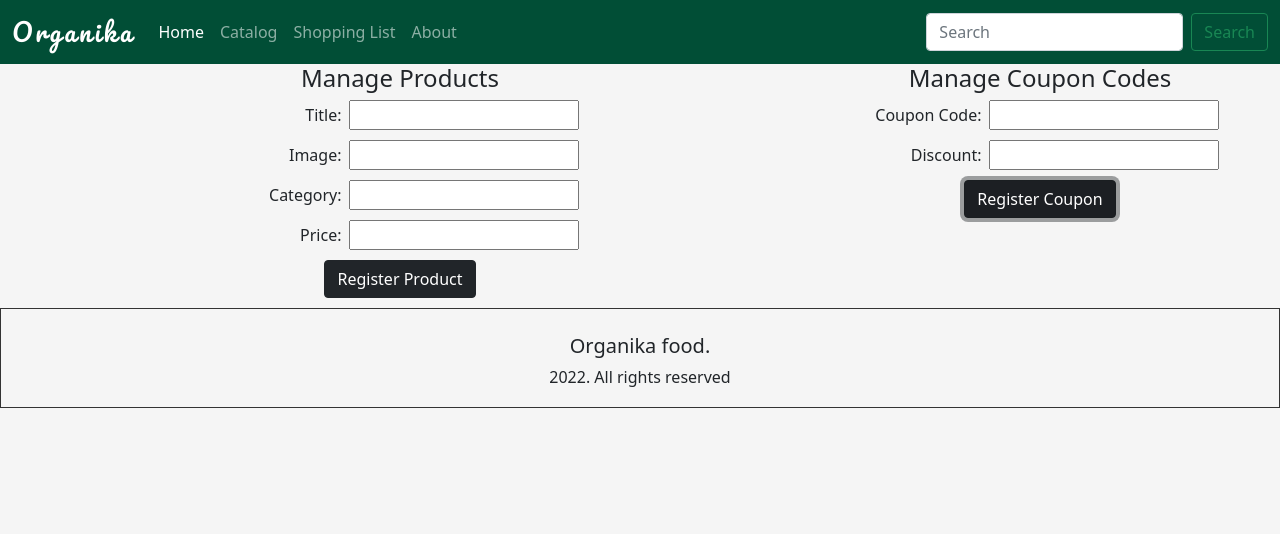
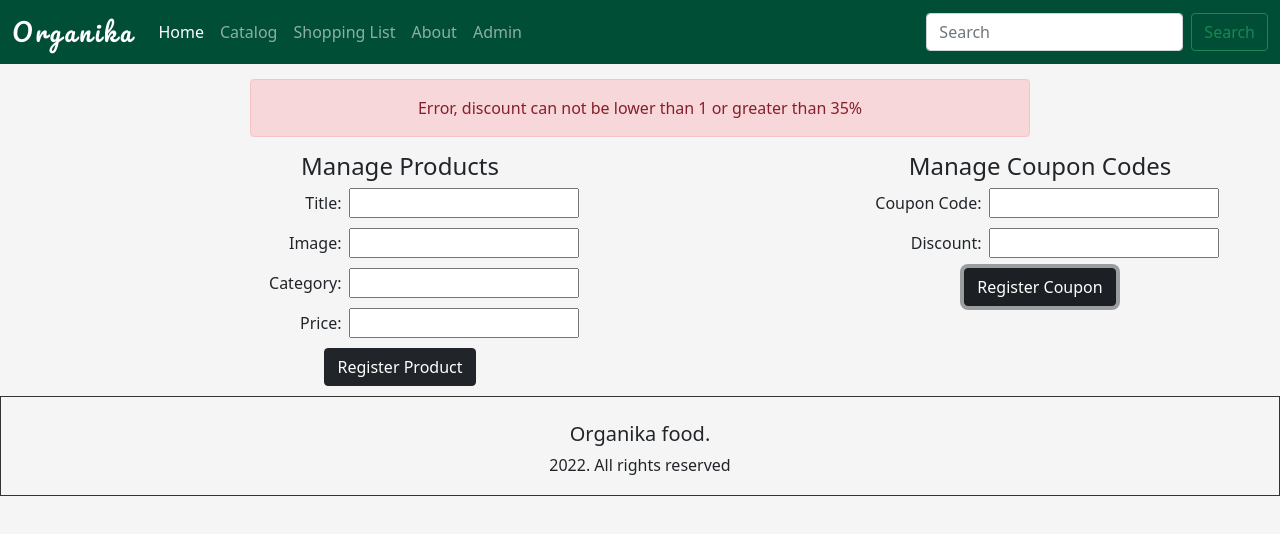
Before and after one commit to drinzunza/OnlineStorefrontend_Ch27, a React (Create React App) app: page /admin in a window 1280 px wide. Both pictures are taken after a click on the button "Register Coupon". Shown: the top 534 px of the page. Built offline with nearby package versions, Linux system fonts and the light colour scheme.

Commit message:
End of 109 #2

```diff
--- a/src/components/admin.css
+++ b/src/components/admin.css
@@ -24,3 +24,7 @@
 .my-control input {
   width: 230px;
 }
+
+.admin-page .alert {
+  margin: 15px 250px;
+}
--- a/src/components/admin.jsx
+++ b/src/components/admin.jsx
@@ -4,6 +4,8 @@ import { useState } from "react";
 const Admin = () => {
   const [product, setProduct] = useState({});
   const [coupon, setCoupon] = useState({});
+  const [errorVisible, setErrorVisible] = useState(false);
+  const [errorMessage, setErrorMessage] = useState("");
 
   const handleTextChange = (e) => {
     let copy = { ...product };
@@ -19,20 +21,25 @@ const Admin = () => {
     setCoupon(copy);
   };
 
+  const showError = (text) => {
+    setErrorMessage(text);
+    setErrorVisible(true);
+  };
+
   const handleSaveProduct = () => {
     // validations
     if (product.title.length < 5) {
-      alert("Error, Title should have at least 5 chars");
+      showError("Error, Title should have at least 5 chars");
       return;
     }
 
     if (!product.image) {
-      alert("Error, Image can not be empty");
+      showError("Error, Image can not be empty");
       return;
     }
 
     if (!product.category) {
-      alert("Error, Category can not be empty");
+      showError("Error, Category can not be empty");
       return;
     }
 
@@ -40,10 +47,11 @@ const Admin = () => {
     savedProduct.price = parseFloat(product.price);
 
     if (!savedProduct.price || savedProduct.price < 1) {
-      alert("Error, Price should be greater than $1");
+      showError("Error, Price should be greater than $1");
       return;
     }
 
+    setErrorVisible(false);
     // send product to Server
     console.log(savedProduct);
   };
@@ -57,22 +65,25 @@ const Admin = () => {
     // validations:
     // 1 discount cant not be greater than 35%
     if (!savedCoupon.discount || savedCoupon.discount > 35) {
-      alert("Error, discount can not be lower than 1 or greater than 35%");
+      showError("Error, discount can not be lower than 1 or greater than 35%");
       return;
     }
 
     // 2 code should have at least 5 chars
     if (savedCoupon.code.length < 5) {
-      alert("Error, code should contain at least 5 characters");
+      showError("Error, code should contain at least 5 characters");
       return;
     }
 
+    setErrorVisible(false);
     // send coupon to Server
     console.log("Saving coupon");
   };
 
   return (
     <div className="admin-page">
+      {errorVisible ? <div className="alert alert-danger">{errorMessage}</div> : null}
+
       <div className="sections-container">
         <section className="sec-products">
           <h4>Manage Products</h4>
--- a/src/components/navBar.jsx
+++ b/src/components/navBar.jsx
@@ -44,6 +44,12 @@ const Navbar = () => {
                 About
               </Link>
             </li>
+
+            <li className="nav-item">
+              <Link className="nav-link" to="/admin">
+                Admin
+              </Link>
+            </li>
           </ul>
           <form className="d-flex">
             <input className="form-control me-2" type="search" placeholder="Search" aria-label="Search"></input>
```
